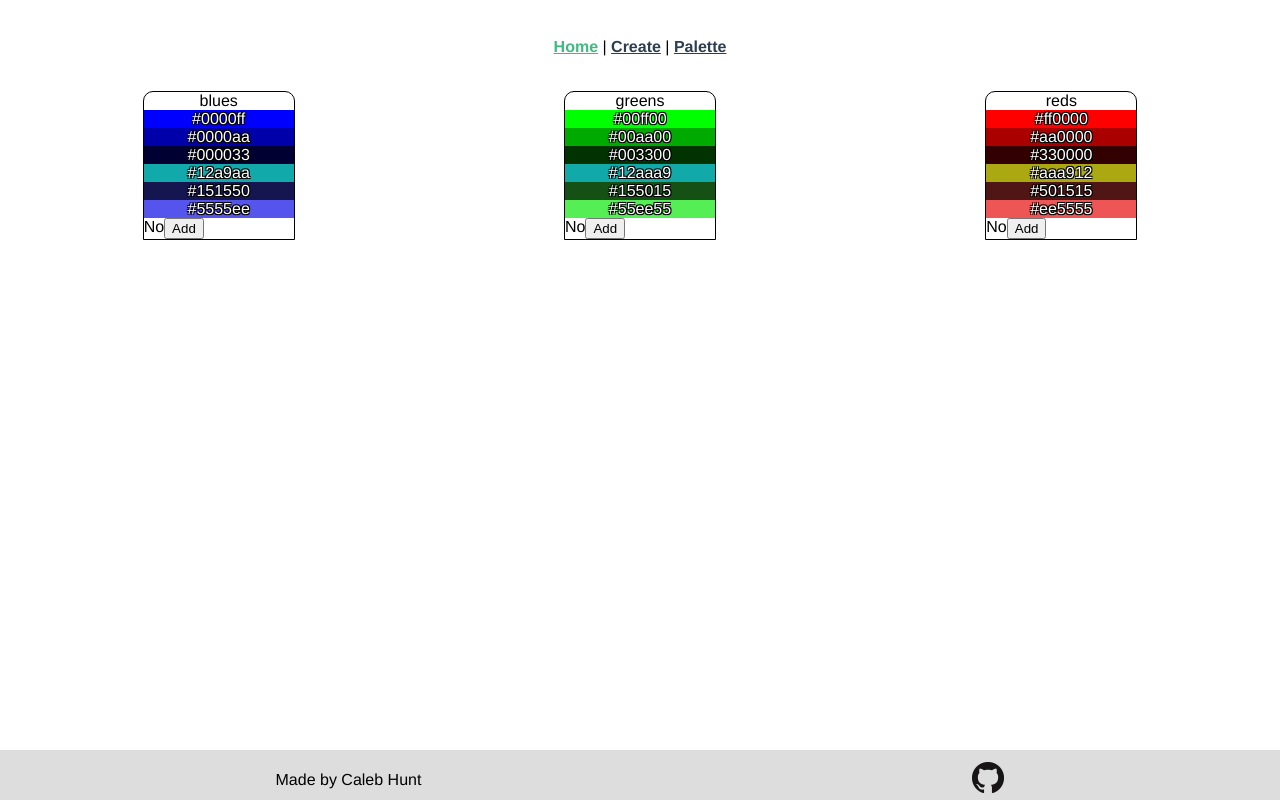
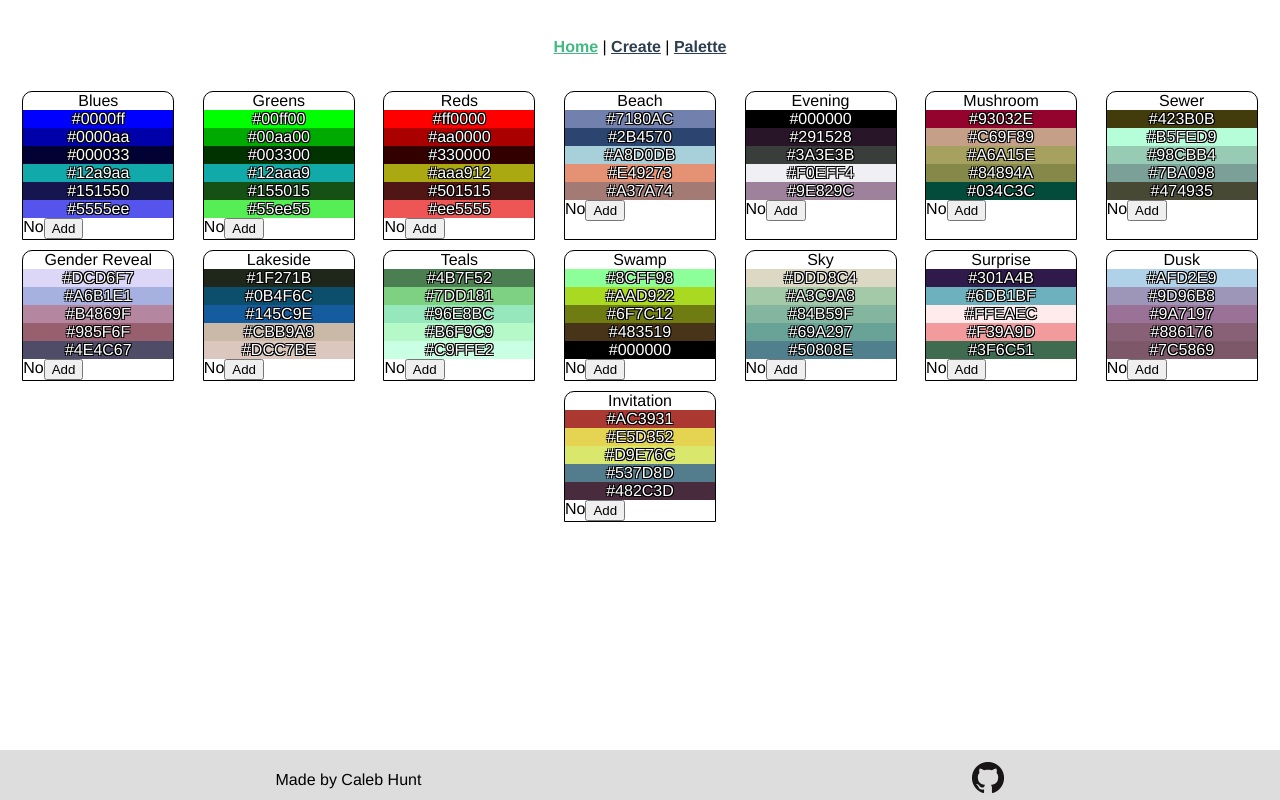
Before and after one commit to CalebJohnHunt/vue-creative, a Vue app: page / in a window 1280 px wide. Built offline with nearby package versions, Linux system fonts and the light colour scheme.

Commit message:
Added more

```diff
--- a/src/mock-data.js
+++ b/src/mock-data.js
@@ -1,6 +1,6 @@
 let mock = [{
     id: 1,
-    name: 'blues',
+    name: 'Blues',
     added: false,
     colors: [
         '#0000ff',
@@ -12,7 +12,7 @@ let mock = [{
     ]
 }, {
     id: 2,
-    name: 'greens',
+    name: 'Greens',
     added: false,
     colors: [
         '#00ff00',
@@ -24,7 +24,7 @@ let mock = [{
     ]
 }, {
     id: 3,
-    name: 'reds',
+    name: 'Reds',
     added: false,
     colors: [
         '#ff0000',
@@ -34,6 +34,138 @@ let mock = [{
         '#501515',
         '#ee5555',
     ]
+}, {
+    id: 4,
+    name: 'Beach',
+    added: false,
+    colors: [
+        '#7180AC',
+        '#2B4570',
+        '#A8D0DB',
+        '#E49273',
+        '#A37A74',
+    ]
+}, {
+    id: 5,
+    name: 'Evening',
+    added: false,
+    colors: [
+        '#000000',
+        '#291528',
+        '#3A3E3B',
+        '#F0EFF4',
+        '#9E829C',
+    ]
+}, {
+    id: 6,
+    name: 'Mushroom',
+    added: false,
+    colors: [
+        '#93032E',
+        '#C69F89',
+        '#A6A15E',
+        '#84894A',
+        '#034C3C',
+    ]
+}, {
+    id: 7,
+    name: 'Sewer',
+    added: false,
+    colors: [
+        '#423B0B',
+        '#B5FED9',
+        '#98CBB4',
+        '#7BA098',
+        '#474935',
+    ]
+}, {
+    id: 8,
+    name: 'Gender Reveal',
+    added: false,
+    colors: [
+        '#DCD6F7',
+        '#A6B1E1',
+        '#B4869F',
+        '#985F6F',
+        '#4E4C67',
+    ]
+}, {
+    id: 9,
+    name: 'Lakeside',
+    added: false,
+    colors: [
+        '#1F271B',
+        '#0B4F6C',
+        '#145C9E',
+        '#CBB9A8',
+        '#DCC7BE',
+    ]
+}, {
+    id: 10,
+    name: 'Teals',
+    added: false,
+    colors: [
+        '#4B7F52',
+        '#7DD181',
+        '#96E8BC',
+        '#B6F9C9',
+        '#C9FFE2',
+    ]
+}, {
+    id: 11,
+    name: 'Swamp',
+    added: false,
+    colors: [
+        '#8CFF98',
+        '#AAD922',
+        '#6F7C12',
+        '#483519',
+        '#000000',
+    ]
+}, {
+    id: 12,
+    name: 'Sky',
+    added: false,
+    colors: [
+        '#DDD8C4',
+        '#A3C9A8',
+        '#84B59F',
+        '#69A297',
+        '#50808E',
+    ]
+}, {
+    id: 13,
+    name: 'Surprise',
+    added: false,
+    colors: [
+        '#301A4B',
+        '#6DB1BF',
+        '#FFEAEC',
+        '#F39A9D',
+        '#3F6C51',
+    ]
+}, {
+    id: 14,
+    name: 'Dusk',
+    added: false,
+    colors: [
+        '#AFD2E9',
+        '#9D96B8',
+        '#9A7197',
+        '#886176',
+        '#7C5869',
+    ]
+}, {
+    id: 15,
+    name: 'Invitation',
+    added: false,
+    colors: [
+        '#AC3931',
+        '#E5D352',
+        '#D9E76C',
+        '#537D8D',
+        '#482C3D',
+    ]
 }]
 
 export default mock;
```
